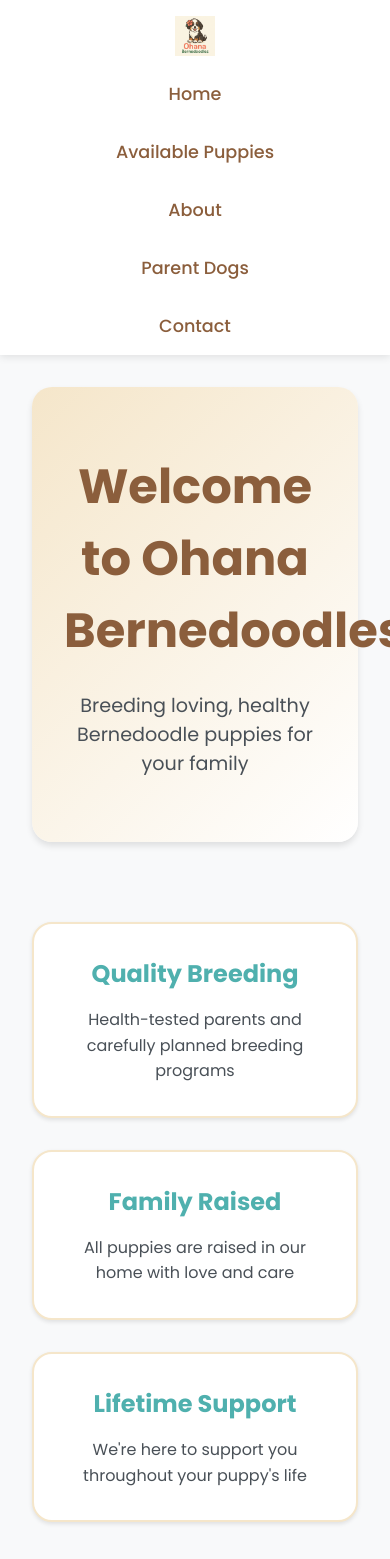
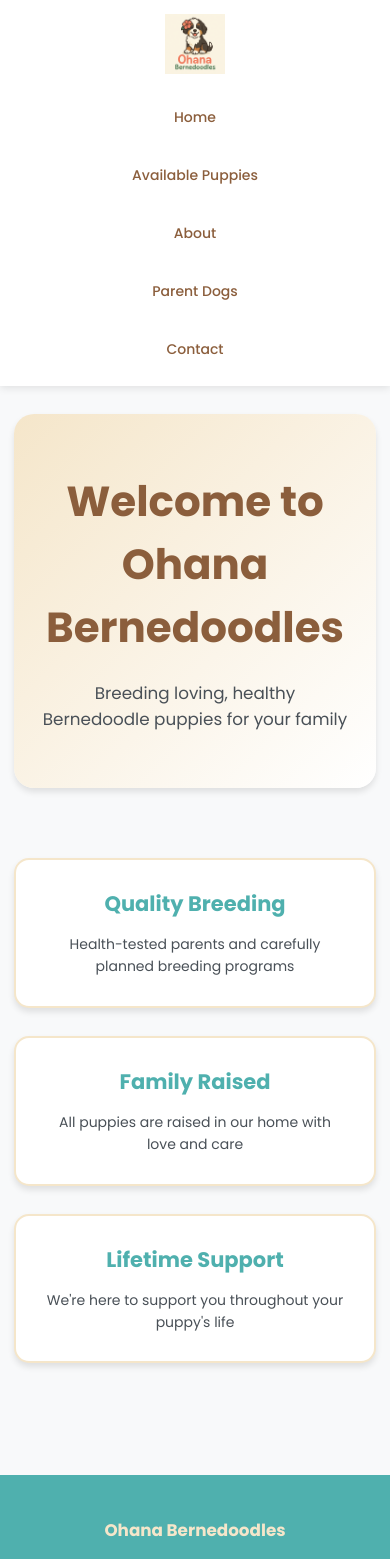
Before and after one commit to alexpich/ohana-bernedoodles, a React (Create React App) app: page / in a window 390 px wide. Shown: the top 1559 px of the page. Built offline with nearby package versions, Linux system fonts and the light colour scheme.

Commit message:
Fixed site to be more mobile optimized and have consistent styling

```diff
--- a/public/index.html
+++ b/public/index.html
@@ -3,7 +3,7 @@
   <head>
     <meta charset="utf-8" />
     <link rel="icon" href="%PUBLIC_URL%/favicon.ico" />
-    <meta name="viewport" content="width=device-width, initial-scale=1" />
+    <meta name="viewport" content="width=device-width, initial-scale=1, maximum-scale=1, user-scalable=no">
     <meta name="theme-color" content="#000000" />
     <meta
       name="description"
--- a/src/App.css
+++ b/src/App.css
@@ -5,6 +5,8 @@
   min-height: 100vh;
   display: flex;
   flex-direction: column;
+  overflow-x: hidden;
+  width: 100%;
   font-family: 'Poppins', sans-serif;
 }
 
@@ -45,7 +47,10 @@
 
 .main-content {
   flex: 1;
-  padding: 20px;
+  width: 100%;
+  max-width: 100%;
+  padding: 0 1rem;
+  box-sizing: border-box;
   background-color: var(--neutral-200);
 }
 
@@ -62,6 +67,8 @@
     sans-serif;
   -webkit-font-smoothing: antialiased;
   -moz-osx-font-smoothing: grayscale;
+  overflow-x: hidden;
+  width: 100%;
 }
 
 button {
@@ -82,4 +89,77 @@
 /* Add smooth scrolling */
 html {
   scroll-behavior: smooth;
+  font-size: 16px;
+  overflow-x: hidden;
 }
+
+/* Base responsive text sizing */
+html {
+  font-size: 16px;
+}
+
+/* Tablet */
+@media (max-width: 1024px) {
+  html {
+    font-size: 15px;
+  }
+}
+
+/* Mobile */
+@media (max-width: 768px) {
+  html {
+    font-size: 14px;
+  }
+
+  .page-container {
+    padding: 1rem;
+  }
+}
+
+/* Ensure images don't overflow */
+img {
+  max-width: 100%;
+  height: auto;
+}
+
+/* Improve touch targets on mobile */
+button,
+a {
+  min-height: 44px;
+  min-width: 44px;
+}
+
+/* Remove blue highlight on mobile tap */
+* {
+  -webkit-tap-highlight-color: transparent;
+}
+
+/* Global container style for consistent page widths */
+.page-container {
+  max-width: 1200px;
+  margin: 0 auto;
+  padding: 2rem 1rem;
+  width: 100%;
+  box-sizing: border-box;
+}
+
+/* Consistent grid layouts */
+.grid-layout {
+  display: grid;
+  grid-template-columns: repeat(auto-fit, minmax(280px, 1fr));
+  gap: 2rem;
+  width: 100%;
+}
+
+/* Consistent card styling */
+.card {
+  background: var(--neutral-100);
+  border-radius: 15px;
+  overflow: hidden;
+  box-shadow: 0 4px 6px rgba(0,0,0,0.1);
+  transition: transform 0.3s ease;
+}
+
+.card:hover {
+  transform: translateY(-5px);
+}
--- a/src/components/Footer/Footer.css
+++ b/src/components/Footer/Footer.css
@@ -1,7 +1,7 @@
 footer {
   background-color: var(--primary-blue);
   color: var(--neutral-100);
-  padding: 3rem 0 1rem 0;
+  padding: 3rem 1rem 1rem;
   margin-top: 4rem;
 }
 
@@ -11,12 +11,10 @@
   display: grid;
   grid-template-columns: repeat(auto-fit, minmax(250px, 1fr));
   gap: 2rem;
-  padding: 0 2rem;
 }
 
 .footer-section {
-  flex: 1;
-  margin: 0 1rem;
+  padding: 0 1rem;
 }
 
 .footer-section h4 {
@@ -39,6 +37,7 @@
   color: var(--primary-sand);
   text-decoration: none;
   transition: color 0.3s ease;
+  padding: 0.5rem;
 }
 
 .social-links a:hover {
@@ -51,3 +50,14 @@
   padding-top: 1rem;
   border-top: 1px solid rgba(255,255,255,0.1);
 }
+
+/* Mobile adjustments */
+@media (max-width: 768px) {
+  .footer-section {
+    text-align: center;
+  }
+
+  .social-links {
+    justify-content: center;
+  }
+}
--- a/src/components/Header/Header.css
+++ b/src/components/Header/Header.css
@@ -1,7 +1,10 @@
 header {
   background-color: var(--neutral-100);
   box-shadow: 0 2px 8px rgba(0,0,0,0.1);
-  padding: 1rem 2rem;
+  padding: 1rem;
+  position: sticky;
+  top: 0;
+  z-index: 1000;
 }
 
 nav {
@@ -10,6 +13,7 @@
   align-items: center;
   max-width: 1200px;
   margin: 0 auto;
+  padding: 0 1rem;
 }
 
 .logo a {
@@ -25,9 +29,10 @@
 }
 
 .logo-image {
-  height: 60px;
+  height: 80px;
   width: auto;
   object-fit: contain;
+  transition: height 0.3s ease;
 }
 
 .nav-links {
@@ -43,9 +48,9 @@
   color: var(--secondary-brown);
   font-weight: 500;
   transition: all 0.3s ease;
-  font-size: 1.1rem;
   padding: 0.5rem 1rem;
   border-radius: 20px;
+  white-space: nowrap;
 }
 
 .nav-links a:hover {
@@ -53,12 +58,8 @@
   background-color: var(--primary-sand);
 }
 
-/* Make the header responsive */
+/* Mobile styles */
 @media (max-width: 768px) {
-  .logo-image {
-    height: 40px; /* Smaller logo on mobile */
-  }
-
   nav {
     flex-direction: column;
     gap: 1rem;
@@ -67,5 +68,18 @@
   .nav-links {
     flex-direction: column;
     align-items: center;
+    gap: 1rem;
+    width: 100%;
+  }
+
+  .nav-links a {
+    display: block;
+    width: 100%;
+    text-align: center;
+    padding: 0.75rem;
+  }
+
+  .logo-image {
+    height: 60px;
   }
 }
--- a/src/pages/About/About.tsx
+++ b/src/pages/About/About.tsx
@@ -3,30 +3,22 @@
 
 const About: React.FC = () => {
   return (
-    <div className="about-page">
+    <div className="page-container about-page">
       <h1>About Ohana Bernedoodles</h1>
-      <section className="about-content">
-        <h2>Our Story</h2>
-        <p>
-          Welcome to Ohana Bernedoodles! We are passionate about breeding healthy,
-          well-tempered Bernedoodles that bring joy to families.
-        </p>
+      <div className="about-content card">
+        <section>
+          <h2>Our Story</h2>
+          <p>Welcome to Ohana Bernedoodles! We are passionate about breeding healthy,
+          well-tempered Bernedoodles that bring joy to families.</p>
+        </section>
 
-        <h2>Our Mission</h2>
-        <p>
-          Our mission is to raise happy, healthy Bernedoodles in a loving home
+        <section>
+          <h2>Our Mission</h2>
+          <p>Our mission is to raise happy, healthy Bernedoodles in a loving home
           environment. We focus on health testing, temperament, and genetic diversity
-          to produce the best possible puppies.
-        </p>
-
-        <h2>Why Choose Us</h2>
-        <ul>
-          <li>Health-tested parent dogs</li>
-          <li>Puppies raised in our home</li>
-          <li>Early socialization and training</li>
-          <li>Lifetime support for our puppy families</li>
-        </ul>
-      </section>
+          to produce the best possible puppies.</p>
+        </section>
+      </div>
     </div>
   );
 };
--- a/src/pages/AvailablePuppies/AvailablePuppies.tsx
+++ b/src/pages/AvailablePuppies/AvailablePuppies.tsx
@@ -17,9 +17,9 @@
   ];
 
   return (
-    <div className="available-puppies">
+    <div className="page-container available-puppies">
       <h1>Available Puppies</h1>
-      <div className="puppies-grid">
+      <div className="grid-layout puppies-grid">
         {puppies.map((puppy, index) => (
           <PuppyCard key={index} {...puppy} />
         ))}
--- a/src/pages/Contact/Contact.tsx
+++ b/src/pages/Contact/Contact.tsx
@@ -23,17 +23,17 @@
   };
 
   return (
-    <div className="contact-page">
+    <div className="page-container contact-page">
       <h1>Contact Us</h1>
       <div className="contact-content">
-        <div className="contact-info">
+        <div className="contact-info card">
           <h2>Get in Touch</h2>
           <p>Email: your@email.com</p>
-          <p>Phone: (555) 555-5555</p>
+          <p>Phone: (424) 999-5366</p>
           <p>Location: Your City, State</p>
         </div>
 
-        <form onSubmit={handleSubmit} className="contact-form">
+        <form onSubmit={handleSubmit} className="contact-form card">
           <div className="form-group">
             <label htmlFor="name">Name</label>
             <input
--- a/src/pages/Home/Home.tsx
+++ b/src/pages/Home/Home.tsx
@@ -5,22 +5,22 @@
   console.log('Home component rendered');
 
   return (
-    <div className="home-page">
+    <div className="page-container home-page">
       <div className="hero-section">
         <h1>Welcome to Ohana Bernedoodles</h1>
         <p>Breeding loving, healthy Bernedoodle puppies for your family</p>
       </div>
 
-      <div className="features-section">
-        <div className="feature">
+      <div className="grid-layout features-section">
+        <div className="card feature">
           <h2>Quality Breeding</h2>
           <p>Health-tested parents and carefully planned breeding programs</p>
         </div>
-        <div className="feature">
+        <div className="card feature">
           <h2>Family Raised</h2>
           <p>All puppies are raised in our home with love and care</p>
         </div>
-        <div className="feature">
+        <div className="card feature">
           <h2>Lifetime Support</h2>
           <p>We're here to support you throughout your puppy's life</p>
         </div>
--- a/src/pages/ParentDogs/ParentDogs.css
+++ b/src/pages/ParentDogs/ParentDogs.css
@@ -1,25 +1,78 @@
 .parent-dogs {
   max-width: 1200px;
   margin: 0 auto;
-  padding: 2rem;
+  padding: 2rem 1rem;
+}
+
+.parent-dogs h1 {
+  text-align: center;
+  color: var(--secondary-brown);
+  margin-bottom: 2rem;
 }
 
 .parents-grid {
   display: grid;
-  grid-template-columns: repeat(auto-fit, minmax(300px, 1fr));
+  grid-template-columns: repeat(auto-fit, minmax(280px, 1fr));
   gap: 2rem;
-  padding: 2rem 0;
+  padding: 1rem;
 }
 
 .parent-card {
-  background-color: #fff;
-  border-radius: 8px;
-  box-shadow: 0 2px 4px rgba(0,0,0,0.1);
-  padding: 1.5rem;
+  background: var(--neutral-100);
+  border-radius: 15px;
+  overflow: hidden;
+  box-shadow: 0 4px 6px rgba(0,0,0,0.1);
+  transition: transform 0.3s ease;
+}
+
+.parent-card:hover {
+  transform: translateY(-5px);
 }
 
 .parent-card img {
   width: 100%;
-  height: auto;
-  border-radius: 8px;
+  height: 300px;
+  object-fit: cover;
 }
+
+.parent-card h2 {
+  padding: 1rem;
+  margin: 0;
+  color: var(--secondary-brown);
+}
+
+.parent-card p {
+  padding: 0 1rem;
+  color: var(--neutral-700);
+}
+
+.parent-card ul {
+  list-style: none;
+  padding: 1rem;
+  margin: 0;
+}
+
+.parent-card li {
+  margin-bottom: 0.5rem;
+  color: var(--neutral-700);
+  padding-left: 1.5rem;
+  position: relative;
+}
+
+.parent-card li:before {
+  content: "✓";
+  position: absolute;
+  left: 0;
+  color: var(--primary-blue);
+}
+
+/* Mobile adjustments */
+@media (max-width: 768px) {
+  .parent-card img {
+    height: 250px;
+  }
+
+  .parent-dogs {
+    padding: 1rem;
+  }
+}
--- a/src/pages/ParentDogs/ParentDogs.tsx
+++ b/src/pages/ParentDogs/ParentDogs.tsx
@@ -3,11 +3,11 @@
 
 const ParentDogs: React.FC = () => {
   return (
-    <div className="parent-dogs">
+    <div className="page-container parent-dogs">
       <h1>Our Parent Dogs</h1>
-      <div className="parents-grid">
-        <div className="parent-card">
-          <img src="/images/Tee.heic" alt="Mother Dog" /> {/* Add your image path */}
+      <div className="grid-layout parents-grid">
+        <div className="card parent-card">
+          <img src="/images/Tee.heic" alt="Tee - Mother Dog" />
           <h2>Mother: Tee</h2>
           <p>F1B Bernedoodle</p>
           <ul>
@@ -17,8 +17,8 @@
           </ul>
         </div>
 
-        <div className="parent-card">
-          <img src="/placeholder-dad.jpg" alt="Father Dog" /> {/* Add your image path */}
+        <div className="card parent-card">
+          <img src="/placeholder-dad.jpg" alt="Father Dog" />
           <h2>Father: TBD</h2>
           <p>TBD</p>
           <ul>
```
